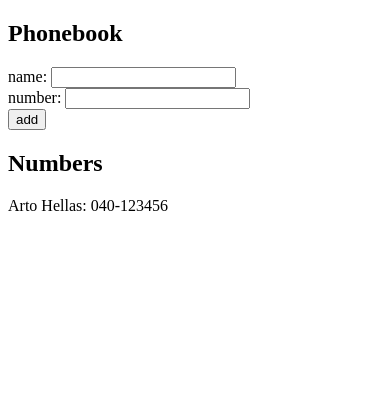
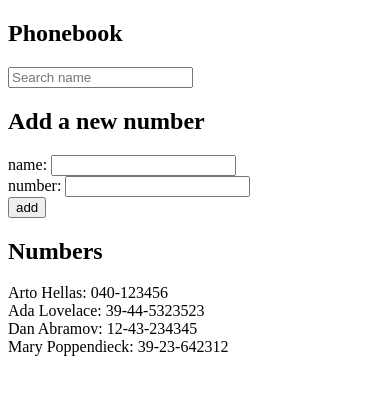
Before and after one commit to josecabralf/Fullstack-Open, a React (Vite) app in the folder part2/phonebook/: page / in a window 390 px wide. Shown: the top 394 px of the page. Built offline with nearby package versions, Linux system fonts and the light colour scheme.

Commit message:
2.9: phonebook step 4

```diff
--- a/part2/phonebook/src/App.jsx
+++ b/part2/phonebook/src/App.jsx
@@ -1,20 +1,26 @@
 import { useState } from 'react'
 import { PersonModel } from './models/PersonModels'
 import { AddNumber } from './components/AddNumber'
+import { Filter } from './components/Filter'
 import { Numbers } from './components/Numbers'
 import { Header } from './components/utils'
 
 
 const App = () => {
-  const [persons, setPersons] = useState([new PersonModel(1, 'Arto Hellas', '040-123456')]);
+  const [persons, setPersons] = useState([
+    new PersonModel(1, 'Arto Hellas', '040-123456'),
+    new PersonModel(2, 'Ada Lovelace', '39-44-5323523'),
+    new PersonModel(3, 'Dan Abramov', '12-43-234345'),
+    new PersonModel(4, 'Mary Poppendieck', '39-23-642312'),
+  ]);
+
   const [newName, setNewName] = useState('');
   const [newNumber, setNewNumber] = useState('');
+  const [newSearchName, setNewSearchName] = useState('');
 
   const onNameChange = (event) => setNewName(event.target.value);
   const onNumberChange = (event) => setNewNumber(event.target.value);
-
-  const personExists = (persons, name, number) =>
-    persons.find(person => person.name === name && person.number === number);
+  const onSearchNameInput = (event) => setNewSearchName(event.target.value);
 
   const onSubmit = (event) => {
     event.preventDefault();
@@ -23,7 +29,8 @@ const App = () => {
     setNewName('');
     setNewNumber('');
 
-    if (personExists(persons, newName, newNumber)) {
+    const existing = persons.find(p => p.name === newName && p.number === newNumber);
+    if (existing) {
       alert(`${newName} is already added to phonebook`);
       return;
     }
@@ -35,8 +42,11 @@ const App = () => {
   return (
     <div>
       <Header text={'Phonebook'}/>
+      <Filter search={newSearchName} handleFilterInput={onSearchNameInput} />
       <AddNumber newName={newName} newNumber={newNumber} onNameChange={onNameChange} onNumberChange={onNumberChange} onSubmit={onSubmit}/>
-      <Numbers persons={persons} />
+      <Numbers persons={newSearchName.length > 0
+        ? persons.filter(p => p.name.toLowerCase().includes(newSearchName.toLowerCase()))
+        : persons} />
     </div>
   )
 }
--- a/part2/phonebook/src/components/AddNumber.jsx
+++ b/part2/phonebook/src/components/AddNumber.jsx
@@ -1,3 +1,5 @@
+import { Header } from './utils'
+
 const InputField = ({ label, value, onChange }) =>
     <div>
       {label}: <input value={value} onChange={onChange} />
@@ -7,10 +9,13 @@ const Button = ({ text }) => <button type="submit">{text}</button>
 
 export const AddNumber = ({ newName, newNumber, onNameChange, onNumberChange, onSubmit }) => {
   return (
-    <form onSubmit={onSubmit}>
-      <InputField label='name' value={newName} onChange={onNameChange} />
-      <InputField label='number' value={newNumber} onChange={onNumberChange} />
-      <Button text='add' />
-    </form>
+    <>
+      <Header text='Add a new number' />
+      <form onSubmit={onSubmit}>
+        <InputField label='name' value={newName} onChange={onNameChange} />
+        <InputField label='number' value={newNumber} onChange={onNumberChange} />
+        <Button text='add' />
+      </form>
+    </>
     )
 }
--- /dev/null
+++ b/part2/phonebook/src/components/Filter.jsx
@@ -0,0 +1,2 @@
+export const Filter = ({ search, handleFilterInput }) =>
+    <input value={search} onInput={handleFilterInput} placeholder="Search name" />
```
